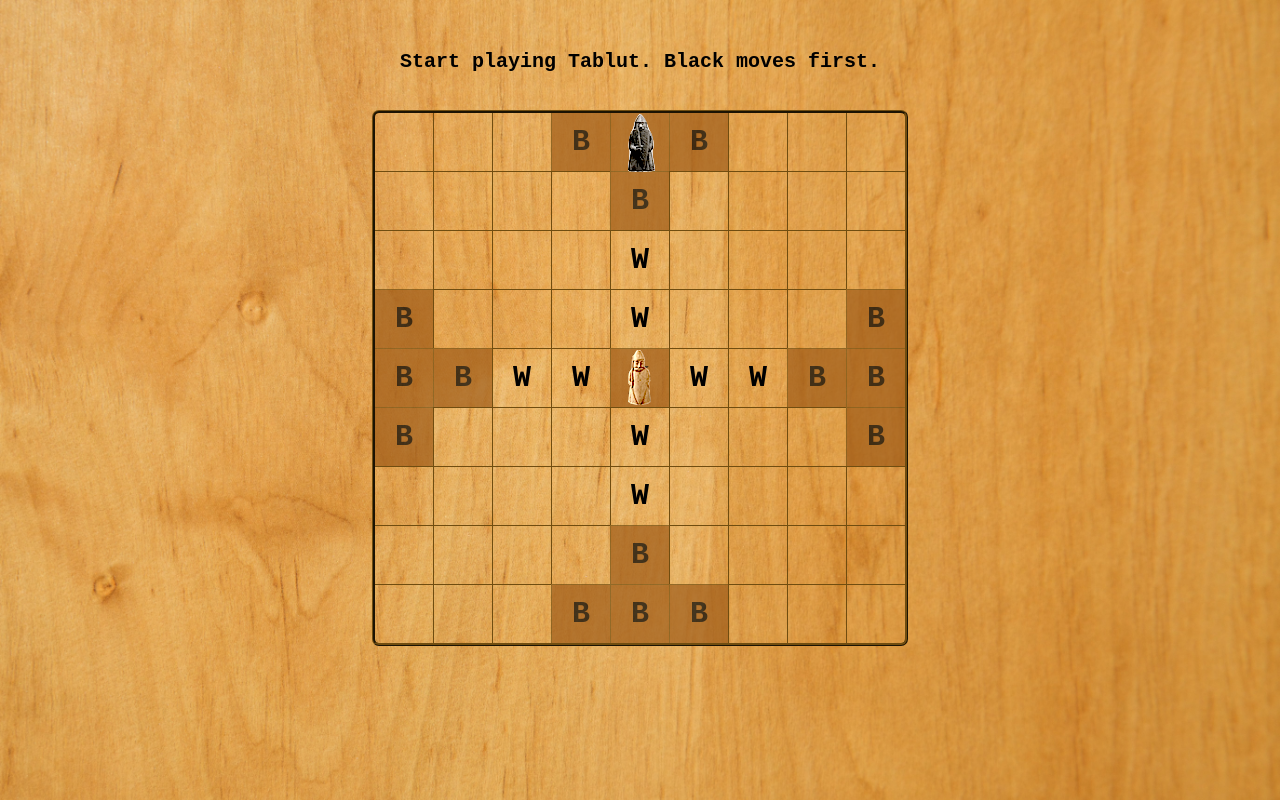
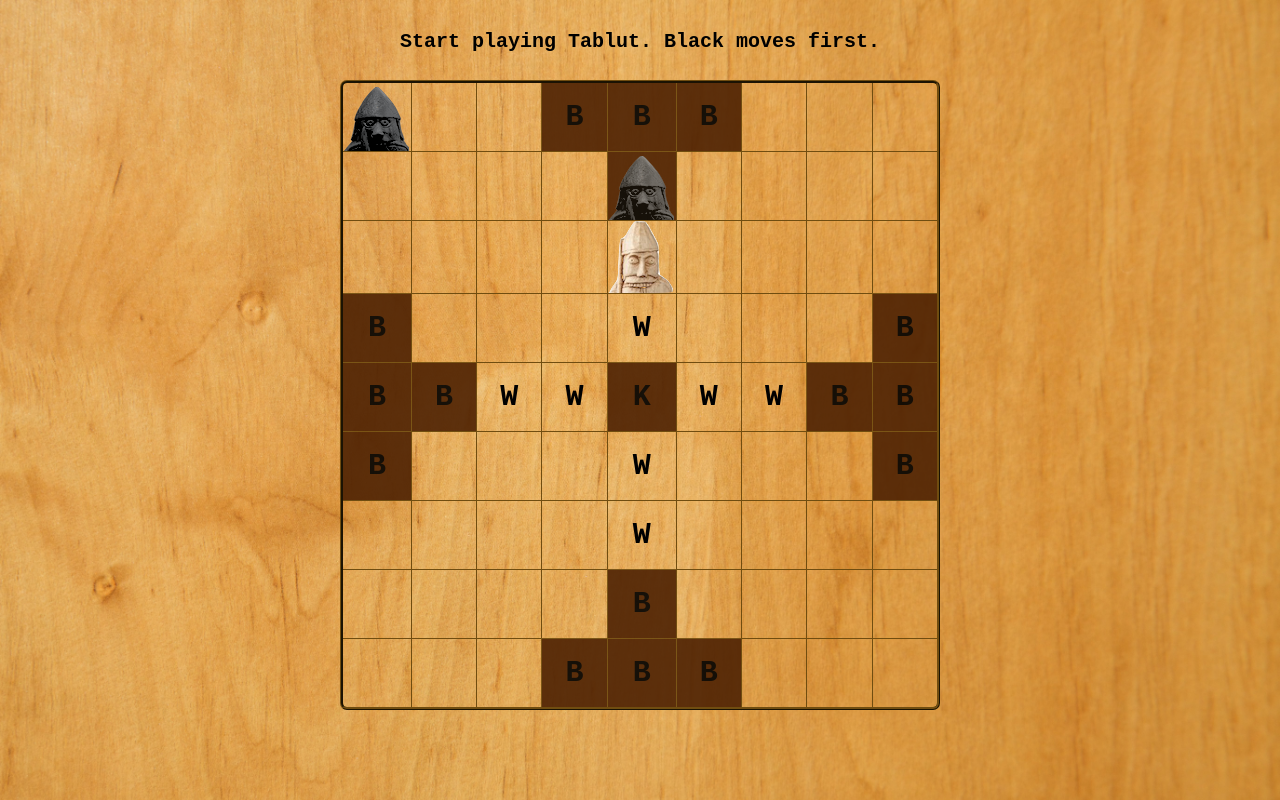
Before and after one commit to ninebelowzero/tablut, a PHP site: page / in a window 1280 px wide. Run offline with PHP 8.4, Linux system fonts and the light colour scheme; some libraries are stand-ins or nearby versions.

Commit message:
Improved images.

```diff
--- a/tablut/app.js
+++ b/tablut/app.js
@@ -37,6 +37,15 @@ function listenForClicks(){
 		var $square = $(this);
 		clickedOn($square);
 	})
+	$("img").on("click", function(){
+		var $piece = $(this);
+		clickedImage($piece);
+	})
+}
+
+
+function clickedImage($piece){
+	console.log($piece);
 }
 
 
--- a/tablut/index.html
+++ b/tablut/index.html
@@ -13,7 +13,7 @@
 		<div class="board">
 			<table>
 				<tr>
-					<td data-row="1" data-column="1"></td>
+					<td data-row="1" data-column="1"><img src="images/black.png" class="black"></td>
 					<td data-row="1" data-column="2"></td>
 					<td data-row="1" data-column="3"></td>
 					<td data-row="1" data-column="4" class="shaded">B</td>
@@ -28,7 +28,7 @@
 					<td data-row="2" data-column="2"></td>
 					<td data-row="2" data-column="3"></td>
 					<td data-row="2" data-column="4"></td>
-					<td data-row="2" data-column="5" class="shaded">B</td>
+					<td data-row="2" data-column="5" class="shaded"><img src="images/black.png" class="black"></td>
 					<td data-row="2" data-column="6"></td>
 					<td data-row="2" data-column="7"></td>
 					<td data-row="2" data-column="8"></td>
@@ -39,7 +39,7 @@
 					<td data-row="3" data-column="2"></td>
 					<td data-row="3" data-column="3"></td>
 					<td data-row="3" data-column="4"></td>
-					<td data-row="3" data-column="5">W</td>
+					<td data-row="3" data-column="5"><img src="images/white.png" class="white"></td>
 					<td data-row="3" data-column="6"></td>
 					<td data-row="3" data-column="7"></td>
 					<td data-row="3" data-column="8"></td>
@@ -112,8 +112,6 @@
 					<td data-row="9" data-column="9"></td>
 				</tr>
 			</table>
-			<img src="images/white_small.png" class="white">
-			<img src="images/black_small.png" class="black">
 		</div>
 	</div>
 
--- a/tablut/style.css
+++ b/tablut/style.css
@@ -9,24 +9,22 @@ body {
 }
 
 .container {
-
-    width: 600px;
-    height: 600px;
-    margin: 50px auto;
+	margin: 30px auto;
 }
 
 .status-text {
 	width: 600px;
-    height: 60px;
-    margin: 0 auto;
+	height: 50px;
+	margin: auto auto;
 	font-size: 20px;
+	vertical-align: center;
 }
 
 .board {
 	position: relative;
 	margin: 0 auto;
-    width: 536px;
-    height: 536px;
+	width: 600px;
+	height: 600px;
 	/*border: 1px solid red;*/
 }
 
@@ -40,10 +38,10 @@ table {
 td {
 	border-top: 1px solid #704D10;
 	border-left: 1px solid #704D10;
-    margin: 0;
+	margin: 0 auto;
 	padding: 0;
-    height: 58px;
-    width: 58px;
+	height: 68px;
+	width: 68px;
 }
 
 tr:first-child td {
@@ -55,8 +53,8 @@ tr td:first-child {
 }
 
 .shaded {
-    background-color: #9F5C19;
-    opacity: 0.7;
+	background-color: #4E2203; /*  #662607; /* #9F5C19; */
+	opacity: 0.9;
 }
 
 .highlighted {
@@ -64,14 +62,18 @@ tr td:first-child {
 	opacity: 0.6;
 }
 
+img {
+	margin-bottom: 0;
+	vertical-align: bottom;
+	opacity: 1;
+}
+
 .white {
-    position: absolute;
+/*	position: absolute;
 	left: 256px;
-    top: 240px;
+	top: 240px;*/
 }
 
 .black {
-    position: absolute;
-    left: 256px;
-    top: 4px;
+	margin-bottom: -4px;
 }
```
Also changed, not shown: tablut/images/black.png (added), tablut/images/black_small.png (deleted), tablut/images/white.png (added), tablut/images/white_small.png (deleted). Lines whose indentation alone changed are shown as unchanged.
